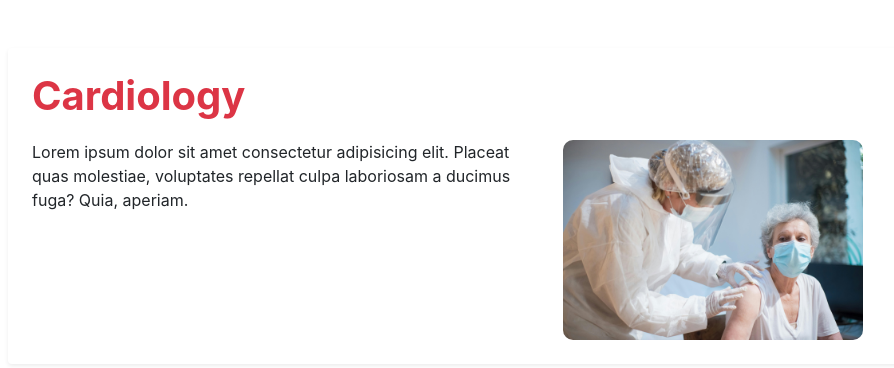
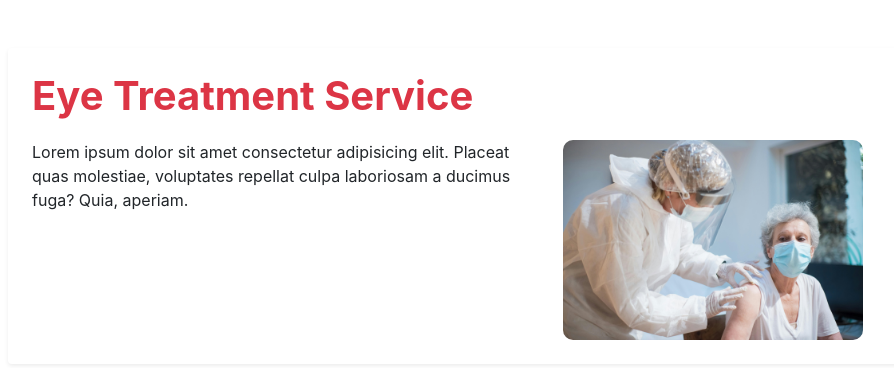
Before and after one commit to Engpaulmutebi/Paul_Health-managemnt-system, a Django app: page /service/2/ in a window 1280 px wide. Shown: the part 56-424 px from the top of the page, without its empty margins (92-986 px from the left). Run offline with Django 5.2, Linux system fonts and the light colour scheme; data comes from the database, SQL or seed files in the repository; some libraries are stand-ins or nearby versions.

Commit message:
adding the service

```diff
--- a/templates/users/base.html
+++ b/templates/users/base.html
@@ -77,7 +77,7 @@
       <div class="collapse navbar-collapse">
         <ul class="navbar-nav mx-auto">
           <li class="nav-item">
-            <a class="nav-link" href="#">Home</a>
+            <a class="nav-link" href="/">Home</a>
           </li>
           <li class="nav-item">
             <a class="nav-link" href="#">Services</a>
--- a/templates/users/service_detail.html
+++ b/templates/users/service_detail.html
@@ -5,7 +5,7 @@
 {% block content %}
     <div class="container">
         <div class="bg-white p-4 rounded shadow-sm service-content">
-            <h1 class="service-title">Cardiology</h1>
+            <h1 class="service-title">{{service.name}}</h1>
             <div class="row">
                 <div class="col-md-6">
                     <p>Lorem ipsum dolor sit amet consectetur adipisicing elit. Placeat quas molestiae, voluptates repellat culpa laboriosam a ducimus fuga? Quia, aperiam.</p>
```
